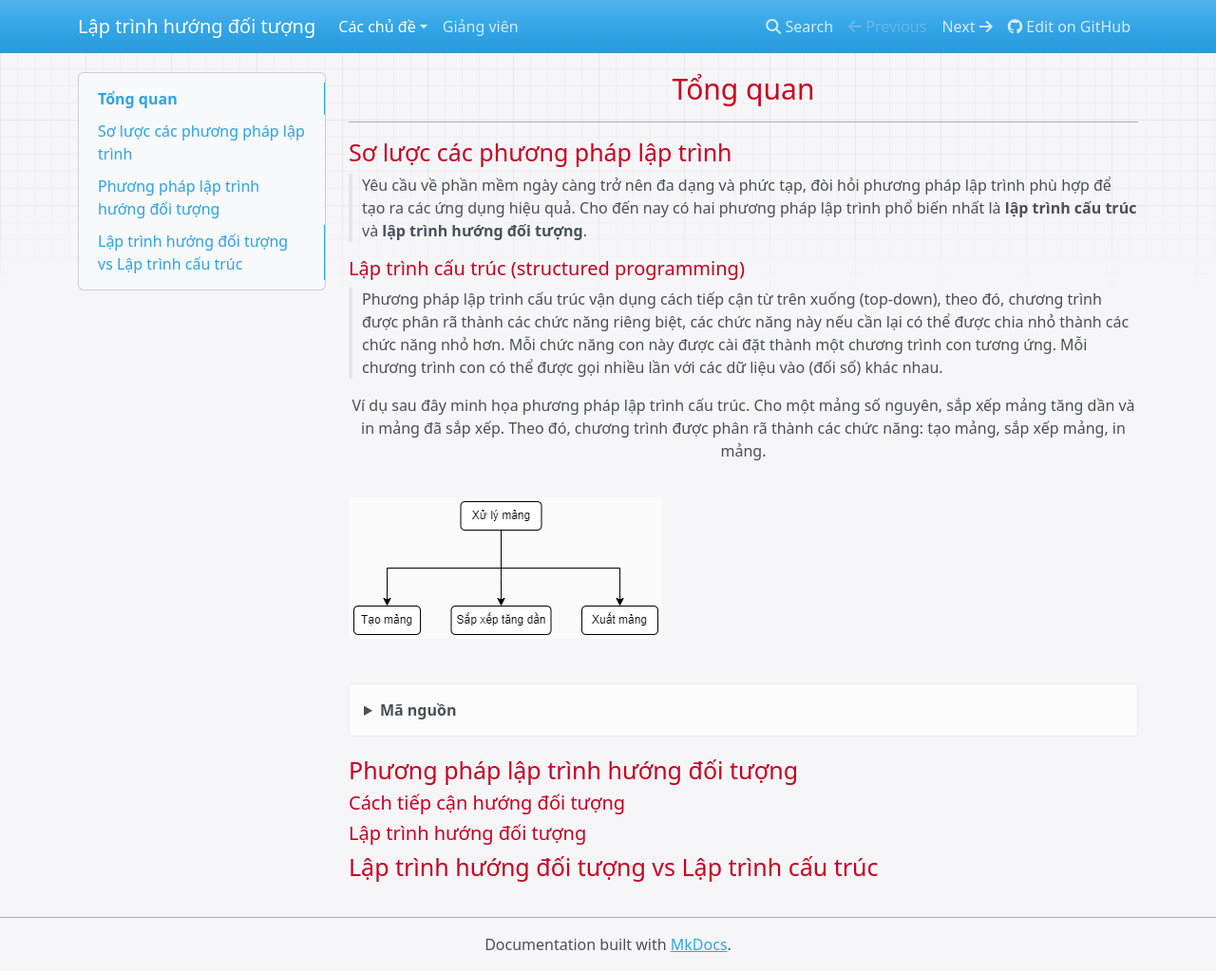
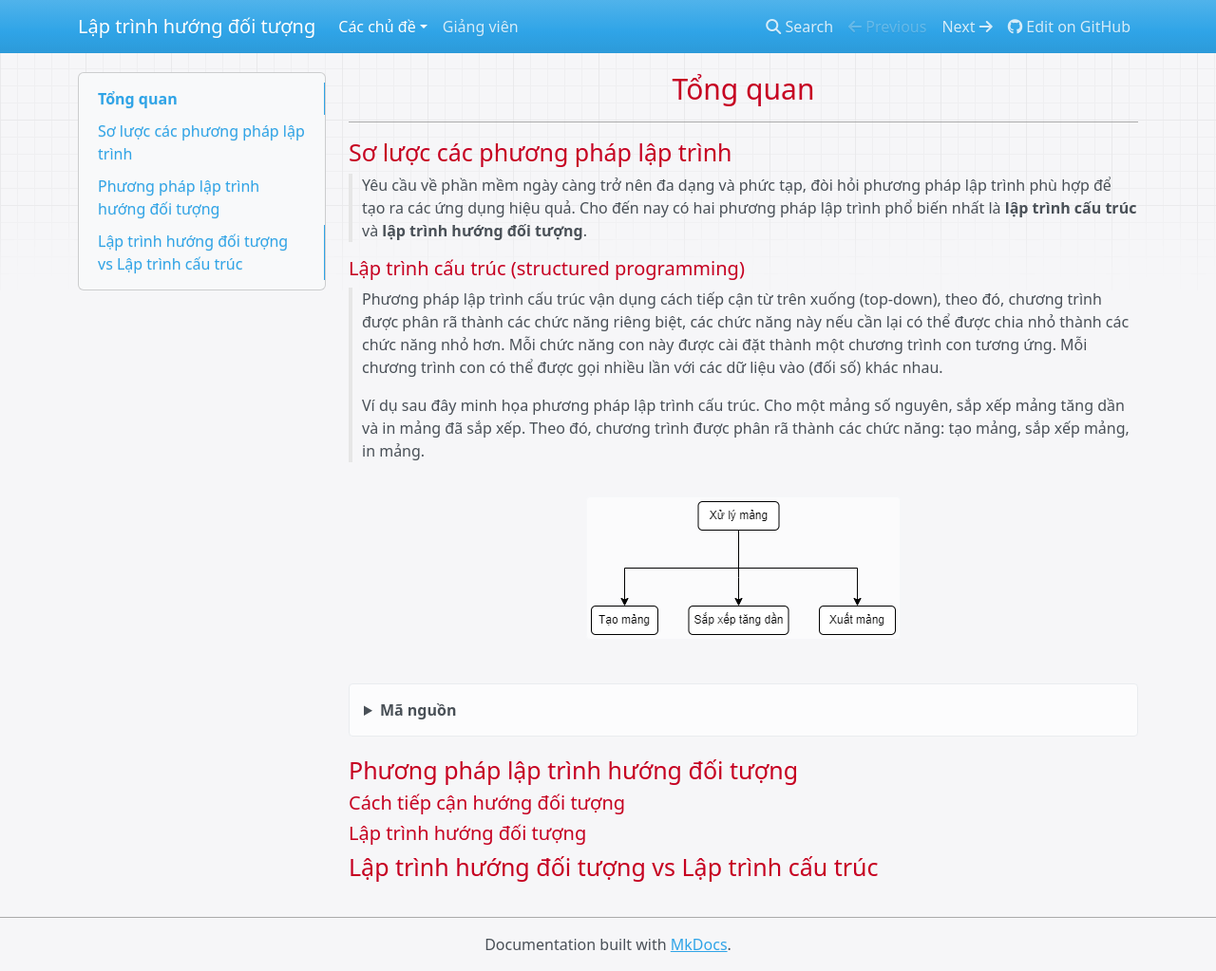
Before and after one commit to nd-hung/python-programming, an MkDocs documentation site: the page built from docs/topics/overview/README.md, in a window 1280 px wide and 1023 px high. Shown: the whole window at 95% size. Built offline with MkDocs 1.6.1, drawn with Linux system fonts in a browser that asks for light colours; nearby versions of some CDN libraries; old or Windows-style settings are respelled for this version of MkDocs.

Commit message:
minor fix

```diff
--- a/docs/topics/overview/README.md
+++ b/docs/topics/overview/README.md
@@ -10,7 +10,7 @@
 
 > Phương pháp lập trình cấu trúc vận dụng cách tiếp cận từ trên xuống (top-down), theo đó, chương trình được phân rã thành các chức năng riêng biệt, các chức năng này nếu cần lại có thể được chia nhỏ thành các chức năng nhỏ hơn. Mỗi chức năng con này được cài đặt thành một chương trình con tương ứng. Mỗi chương trình con có thể được gọi nhiều lần với các dữ liệu vào (đối số) khác nhau.
 
-Ví dụ sau đây minh họa phương pháp lập trình cấu trúc. Cho một mảng số nguyên, sắp xếp mảng tăng dần và in mảng đã sắp xếp. Theo đó, chương trình được phân rã thành các chức năng: tạo mảng, sắp xếp mảng, in mảng.
+> Ví dụ sau đây minh họa phương pháp lập trình cấu trúc. Cho một mảng số nguyên, sắp xếp mảng tăng dần và in mảng đã sắp xếp. Theo đó, chương trình được phân rã thành các chức năng: tạo mảng, sắp xếp mảng, in mảng.
 
 <img src="code/structured-programming/img/top-down-approach.png" class="center">
 
```
Also changed, not shown: site/index.html, site/search/search_index.json, site/topics/overview/index.html, 1 other file.
